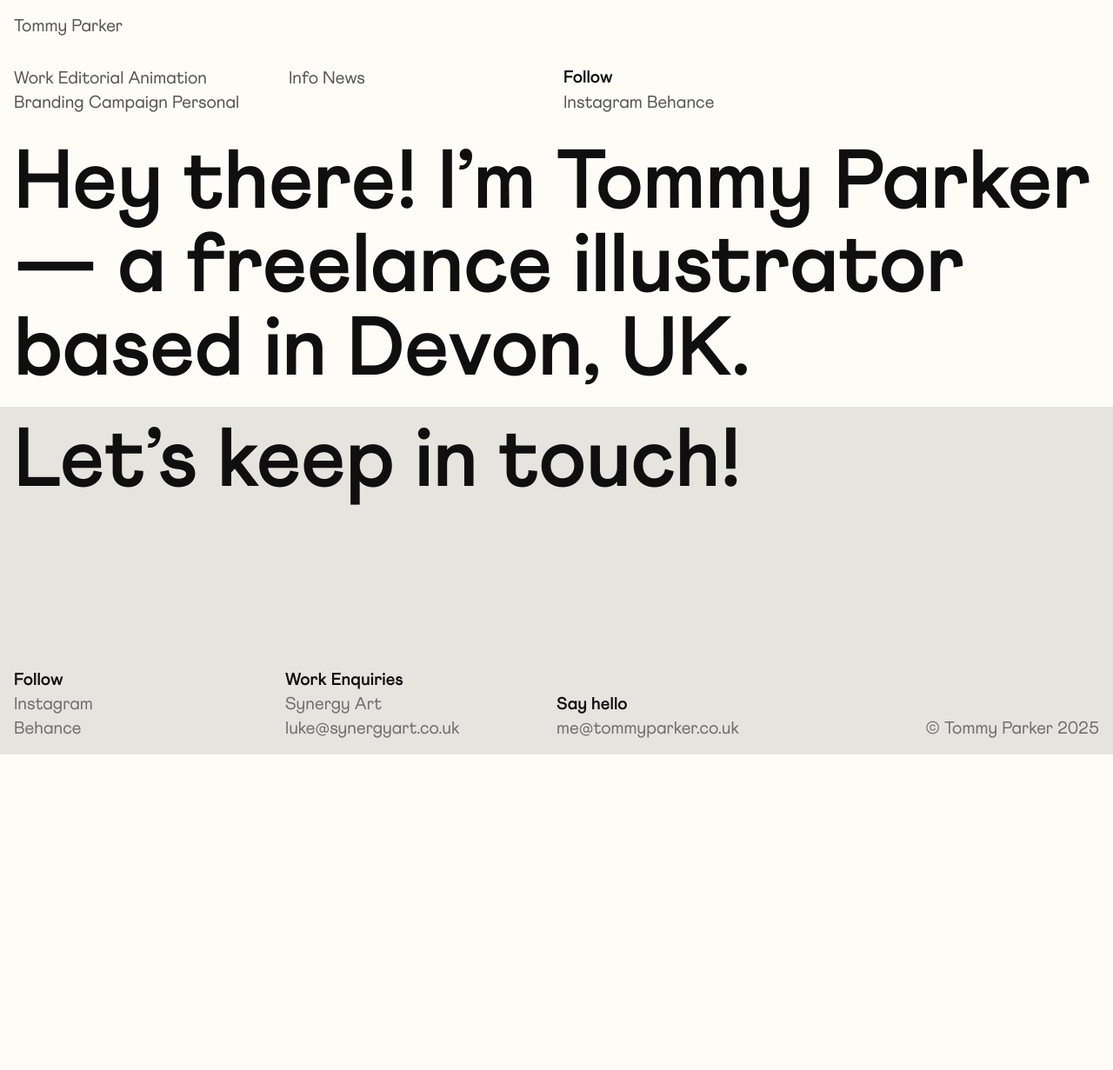
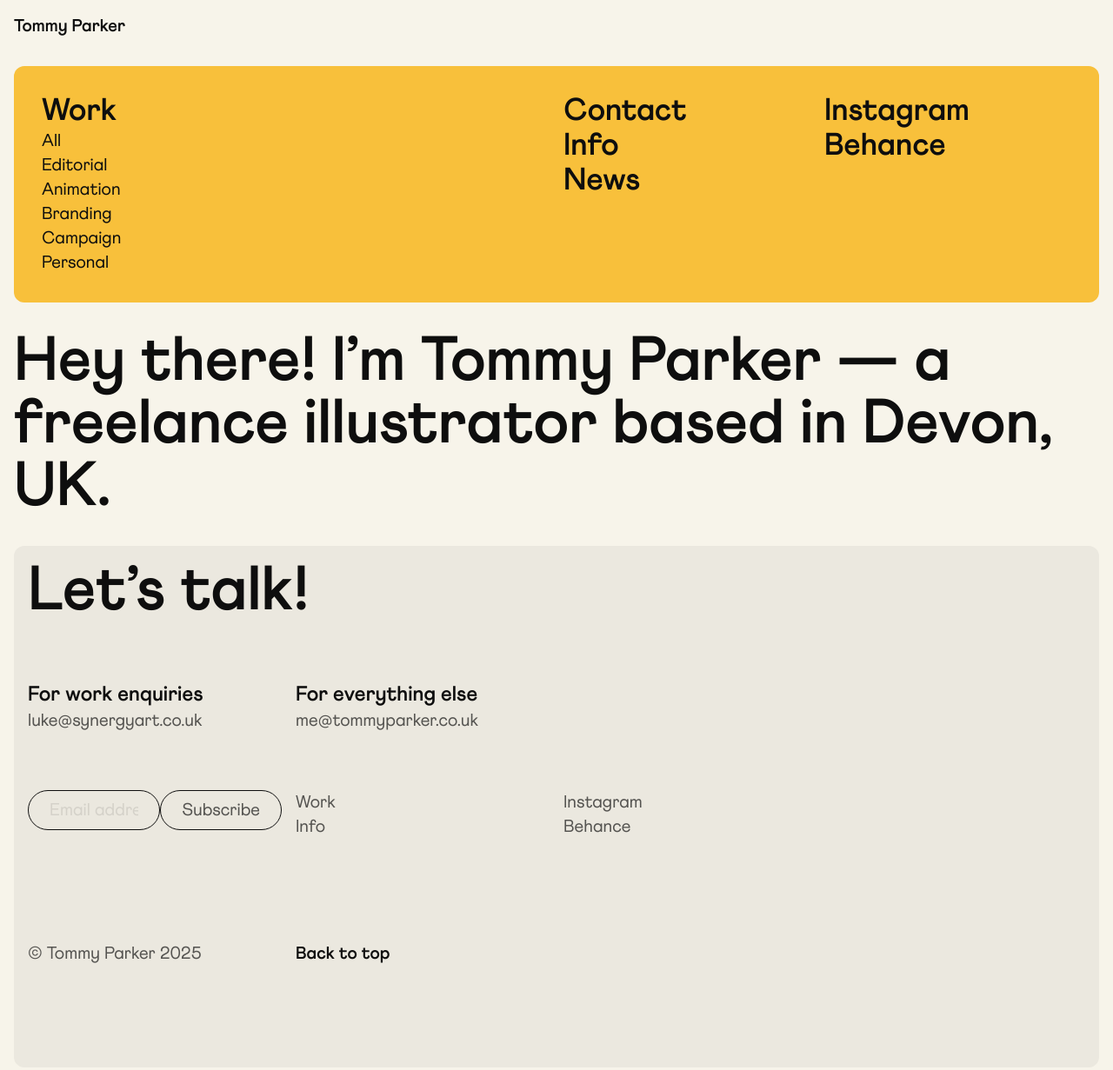
Before and after one commit to tommyparker/porkfolio, an Astro site: page / in a window 1280 px wide. Shown: the whole page at 87% size. Before the commit the page ends 868 px from the top, so only its background shows below. Built offline with nearby package versions, Linux system fonts and the light colour scheme; Astro itself is replaced by a stand-in of ours.

Commit message:
Footer and info

```diff
--- a/astro.config.mjs
+++ b/astro.config.mjs
@@ -3,7 +3,11 @@ import tailwind from '@astrojs/tailwind';
 
 import preact from '@astrojs/preact';
 
+import { defineConfig } from 'vite';
+import svgr from 'vite-plugin-svgr';
+
 export default defineConfig({
-  // ...
+  plugins: [svgr()],
   integrations: [tailwind(), preact()],
+
 });
--- a/package.json
+++ b/package.json
@@ -14,6 +14,7 @@
     "preact": "^10.25.4"
   },
   "devDependencies": {
-    "@tailwindcss/typography": "^0.5.15"
+    "@tailwindcss/typography": "^0.5.15",
+    "vite-plugin-svgr": "^4.3.0"
   }
 }
--- a/src/components/Footer.astro
+++ b/src/components/Footer.astro
@@ -1,26 +1,42 @@
 ---
 import Container from '../layouts/Container.astro';
+import Subscribe from '../components/Subscribe.astro'
+const currentYear = new Date().getFullYear();
 ---
 
-<Container class="grid grid-cols-4 bg-ink-50 dark:bg-ink-900 min-h-[50dvh]">
+<Container id="contact">
+    <div class="grid grid-cols-4 gap-4 p-4 min-h-[75dvh] rounded-xl bg-ink-50 dark:bg-ink-900">
+        <div class="grid grid-cols-4 gap-4 col-span-full">
             <div class="col-span-full">
-    <h1>Let’s keep in touch!</h1>
+                <h1>Let’s talk!</h1>
             </div>
-<div class="content-end">
-    <h6>Follow</h6>
-    <p><a href="" target="_blank">Instagram</a></p>
-    <p><a href="" target="_blank">Behance</a></p>
+            <div class="col-span-2 md:col-span-1">
+                <h5>For work enquiries</h5>
+                <p><a href="#" target="_blank">luke@synergyart.co.uk</a></p>
             </div>
-<div class="content-end">
-    <h6>Work Enquiries</h6>
-    <p><a href="" target="_blank">Synergy Art</a></p>
-    <p><a href="" target="_blank">luke@synergyart.co.uk</a></p>
+            <div class="col-span-2 md:col-span-1">
+                <h5>For everything else</h5>
+                <p><a href="#" target="_blank">me@tommyparker.co.uk</a></p>
             </div>
-<div class="content-end">
-    <h6>Say hello</h6>
-    <p><a href="" target="_blank">me@tommyparker.co.uk</a></p>
         </div>
-<div class="content-end text-right">
-    <p>© Tommy Parker 2025</p>
+        <div class="col-span-full grid grid-cols-4 gap-4">
+            <div class="col-span-1">
+                <Subscribe/>
+            </div>
+            <div class="col-span-1">
+                <p><a href="#" target="_blank">Work</a></p>
+                <p><a href="#" target="_blank">Info</a></p>
+            </div>
+            <div class="col-span-1">
+                <p><a href="#" target="_blank">Instagram</a></p>
+                <p><a href="#" target="_blank">Behance</a></p>
+            </div>
+        </div>
+        <div>
+            <p>© Tommy Parker {currentYear}</p>
+        </div>
+        <div>
+            <a href="#top"><h6>Back to top</h6></a>
+        </div>
     </div>
 </Container>
--- a/src/components/Navigation.astro
+++ b/src/components/Navigation.astro
@@ -2,26 +2,31 @@
 import Container from '../layouts/Container.astro';
 ---
 
-<Container>
-    <div>Tommy Parker</div>
+<Container id="top">
+    <div><h6>Tommy Parker</h6></div>
 </Container>
 
-<Container class="grid grid-cols-4 gap-4">
-    <div>
-    <a href="/">Work</a>
-        <a href="/editorial">Editorial</a>
-        <a href="/animation">Animation</a>
-        <a href="/branding">Branding</a>
-        <a href="/campaign">Campaign</a>
-        <a href="/personal">Personal</a>
-    </div>
-    <div>
-        <a href="/info">Info</a>
-        <a href="/news">News</a>
-    </div>
-    <div>
-        <h6>Follow</h6>
-        <a href="#">Instagram</a>
-        <a href="#">Behance</a>
+<Container class=" w-full">
+    <div class="grid grid-cols-4 gap-4 bg-yellow text-black p-8 rounded-xl">
+        <div class="col-span-2">
+            <a class="nav-link" href="/">Work</a>
+            <ul class="flex flex-col">
+                <li><a class="sub-nav-link" href="/">All</a></li>
+                <li><a class="sub-nav-link" href="/editorial">Editorial</a></li>
+                <li><a class="sub-nav-link" href="/animation">Animation</a></li>
+                <li><a class="sub-nav-link" href="/branding">Branding</a></li>
+                <li><a class="sub-nav-link" href="/campaign">Campaign</a></li>
+                <li><a class="sub-nav-link" href="/personal">Personal</a></li>
+            </ul>
+        </div>
+        <div class="flex flex-col">
+            <a class="nav-link" href="#contact">Contact</a>
+            <a class="nav-link" href="/info">Info</a>
+            <a class="nav-link" href="/news">News</a>
+        </div>
+        <div class="flex flex-col">
+            <a class="nav-link" href="#">Instagram</a>
+            <a class="nav-link" href="#">Behance</a>
+        </div>
     </div>
 </Container>
--- /dev/null
+++ b/src/components/Subscribe.astro
@@ -0,0 +1,8 @@
+---
+
+---
+<form class="w-full flex"  action="https://buttondown.com/api/emails/embed-subscribe/tommyparker"  method="post"  target="popupwindow"  onsubmit="window.open('https://buttondown.com/tommyparker', 'popupwindow')">
+  <input class="px-6 py-2 w-full inline-flex bg-ink-50 dark:bg-ink-900 placeholder:text-ink-100 border border-black dark:border-ink-800 rounded-full" type="email" name="email" placeholder="Email address"/>
+
+  <input class="px-6 py-2 bg-ink-50 dark:bg-ink-900 placeholder:text-ink-100 border border-black dark:border-ink-800 rounded-full" type="submit" value="Subscribe" />
+</form>
--- a/src/layouts/Container.astro
+++ b/src/layouts/Container.astro
@@ -1,6 +1,6 @@
 ---
-const { class: additionalClasses = '' } = Astro.props;
+const { class: additionalClasses, id: additionalId = '' } = Astro.props;
 ---
-<div class={`p-4 ${additionalClasses}`}>
+<div id={`${additionalId}`} class={`p-4 ${additionalClasses}`}>
     <slot />
 </div>
--- a/src/layouts/Layout.astro
+++ b/src/layouts/Layout.astro
@@ -2,16 +2,38 @@
 import Navigation from '../components/Navigation.astro';
 import Footer from '../components/Footer.astro';
 import '../styles/global.css';
+import { ClientRouter } from 'astro:transitions';
 const { pageTitle } = Astro.props;
+
+const anim = {
+  old: {
+    name: 'pop',
+    duration: '0.4s',
+    easing: 'cubic-bezier(0.65,0,0.35,1)',
+    direction: 'reverse',
+  },
+  new: {
+    name: 'pop',
+    delay: '0.45s',
+    duration: '0.4s',
+    easing: 'cubic-bezier(0.65,0,0.35,1)',
+  },
+};
+
+const customTransition = {
+  forwards: anim,
+  backwards: anim,
+};
 ---
-<html lang="en">
+<html lang="en" class="scroll-smooth" transition:animate={customTransition}>
   <head>
     <meta charset="utf-8" />
     <link rel="icon" type="image/svg+xml" href="/favicon.svg" />
     <meta name="viewport" content="width=device-width" />
     <meta name="generator" content={Astro.generator} />
     <meta name="theme-color" content="{themeColour}">
-    <title>{pageTitle}</title>
+    <title>Tommy Parker — {pageTitle}</title>
+    <ClientRouter />
   </head>
   <body class="bg-paper dark:bg-ink-950">
     <Navigation/>
@@ -19,3 +41,15 @@ const { pageTitle } = Astro.props;
     <Footer/>
   </body>
 </html>
+
+<style is:global>
+  @keyframes pop {
+    0% {
+      opacity: 0;
+    }
+
+    100% {
+      opacity: 1;
+    }
+  }
+</style>
--- a/src/pages/index.astro
+++ b/src/pages/index.astro
@@ -2,9 +2,11 @@
 import Layout from '../layouts/Layout.astro';
 import Container from '../layouts/Container.astro';
 import Greeting from '../components/Greeting';
+
+const pageTitle = "Work";
 ---
 
-<Layout>
+<Layout pageTitle={pageTitle}>
 	<Container>
 		<Greeting client:load messages={["Hey", "Howdy", "Hey there", "Yo", "Hello there", "Why hello"]} />
 	</Container>
--- a/src/pages/info.astro
+++ b/src/pages/info.astro
@@ -3,9 +3,14 @@ import Layout from '../layouts/Layout.astro';
 import Container from '../layouts/Container.astro';
 import Greeting from '../components/Greeting';
 import Clients from '../components/Clients.astro';
+
+import { Image } from 'astro:assets';
+import porker from "../assets/Porker.jpg";
+
+const pageTitle = "Info";
 ---
-<Layout>
-	<Container class="min-h-[50dvh]">
+<Layout pageTitle={pageTitle}>
+	<Container class="pb-32 md:min-h-[70dvh]">
 		<Greeting client:load messages={["Hey", "Howdy", "Hey there", "Yo", "Hello there", "Why hello"]} />
 	</Container>
     <Container>
@@ -17,25 +22,28 @@ import Clients from '../components/Clients.astro';
         </div>
     </Container>
     <Container>
+        <Image src={porker} alt="Porker." class="rounded-xl w-full" />
+    </Container>
+    <Container>
         <div class="grid grid-cols-4 gap-2 md:gap-4 border-t border-ink-50 dark:border-ink-900 pt-4 pb-8">
-            <h6 class="col-start-1 col-span-full md:col-span-2">Recogntion</h6>
+            <h6 class="col-start-1 col-span-full md:col-span-2">Recognition</h6>
             <div class="timeline">
                 <p class="year">2024</p>
                 <p class="note">Society of Illustrators 67</p>
 
                 <p class="year">2023</p>
                 <p class="note">Society of Illustrators 66</p>
-                <p class="note">DI Cross-category Award: Shortlisted</p>
-                <p class="note">World Illustration Awards: Advertising Shortlisted</p>
+                <p class="note">DI Cross-category Award: (Shortlisted)</p>
+                <p class="note">World Illustration Awards: Advertising (Shortlisted)</p>
 
                 <p class="year">2022</p>
-                <p class="note">World Illustration Awards: Advertising Longlisted</p>
+                <p class="note">World Illustration Awards: Advertising (Longlisted)</p>
 
                 <p class="year">2019</p>
-                <p class="note">World Illustration Awards: Experimental Shortlisted</p>
+                <p class="note">World Illustration Awards: Experimental (Shortlisted)</p>
 
                 <p class="year">2018</p>
-                <p class="note">World Illustration Awards: Editorial Shortlisted</p>
+                <p class="note">World Illustration Awards: Editorial (Shortlisted)</p>
             </div>
         </div>
     </Container>
--- a/src/styles/global.css
+++ b/src/styles/global.css
@@ -61,11 +61,39 @@
   }
 
   h1 {
-    @apply text-2xl md:text-4xl lg:text-6xl xl:text-8xl
+    @apply text-4xl md:text-5xl lg:text-6xl xl:text-7xl;
   }
 
-  p {
-    @apply text-ink-500;
+  h2 {
+    @apply text-2xl md:text-3xl lg:text-4xl xl:text-6xl;
+  }
+
+  h3 {
+    @apply text-xl md:text-2xl lg:text-3xl xl:text-5xl;
+  }
+
+  h4 {
+    @apply text-lg md:text-xl lg:text-2xl xl:text-4xl;
+  }
+
+  h5 {
+    @apply text-base lg:text-2xl;
+  }
+
+  h6 {
+    @apply text-base lg:text-xl;
+  }
+
+  p, blockquote, ul, li {
+    @apply text-ink-600 dark:text-ink-400 text-base lg:text-xl;
+  }
+
+  .nav-link {
+    @apply font-bold text-xl md:text-2xl lg:text-3xl xl:text-4xl;
+  }
+
+  .sub-nav-link {
+    @apply font-normal text-lg lg:text-xl text-black;
   }
 
   .timeline {
@@ -73,7 +101,7 @@
   }
 
   .timeline .year {
-    @apply col-span-full sm:col-span-1 text-black dark:text-paper border-ink-50 dark:border-ink-900 border-t first:border-t-0 sm:border-t-0;
+    @apply col-span-full sm:col-span-1 text-black dark:text-paper pt-2 first:pt-0 sm:pt-0;
   }
 
   .timeline .note {
--- a/tailwind.config.js
+++ b/tailwind.config.js
@@ -3,22 +3,25 @@ export default {
   content: ['./src/**/*.{astro,html,js,jsx,md,mdx,svelte,ts,tsx,vue}'],
   theme: {
     colors: {
-      'blue': '#1fb6ff',
-      'yellow': '#ffc82c',
-      'paper': '#fdfcf7',
-      'black': '#0f0f0f',
+      'blue': '#3e7ec5',
+      'yellow': '#f8c03b',
+      'red': '#e75f3a',
+      'pink': '#ef6e98',
+      'white': '#ffffff',
+      'paper': '#f7f4ea',
+      'black': '#0e0e0e',
       'ink': {
-        50: '#e5e4df',
-        100: '#d9d8d4',
-        200: '#cdccc8',
-        300: '#b6b5b1',
-        400: '#868583',
-        500: '#6e6e6c',
-        600: '#565655',
-        700: '#3f3e3d',
-        800: '#333332',
-        900: '#272727',
-        950: '#1b1b1b',
+        50: '#ebe8df',
+        100: '#d4d1c9',
+        200: '#d4d1c9',
+        300: '#b1afa8',
+        400: '#83817c',
+        500: '#6b6a66',
+        600: '#545350',
+        700: '#3d3c3a',
+        800: '#32312f',
+        900: '#262625',
+        950: '#1a1a19',
       },
     },
     fontFamily: {
```
Also changed, not shown: src/components/Clients.astro (+42 -20 lines), src/assets/Porker.jpg (added), 1 other file. Lines whose indentation alone changed are shown as unchanged.
